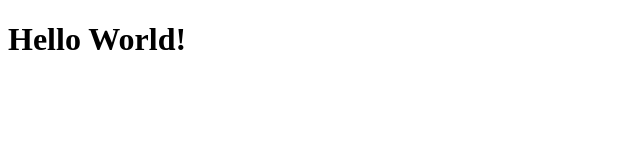
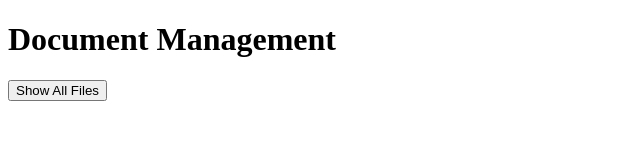
Before and after one commit to helhar1234/SWKOM_WS2024_GroupE, a plain HTML site: page PaperlessUI/index.html in a window 1280 px wide. Shown: the whole page, without its empty margins (0-640 px from the left). Drawn offline with Linux system fonts and the light colour scheme.

Commit message:
Added simple Web UI (not working rn)

```diff
--- a/PaperlessUI/index.html
+++ b/PaperlessUI/index.html
@@ -1,17 +1,17 @@
 <!doctype html>
-<html class="no-js" lang="">
-
+<html lang="en">
 <head>
     <meta charset="utf-8">
     <meta name="viewport" content="width=device-width, initial-scale=1">
-    <title>Hello World!</title>
+    <title>Document Management</title>
     <link rel="stylesheet" href="css/format.css">
     <script src="js/script.js"></script>
 </head>
-
 <body>
-<div id="content"></div>
-
+    <div id="content">
+        <h1>Document Management</h1>
+        <button type="button" onclick="showAllFiles()">Show All Files</button>
+        <div id="fileList"></div> <!-- Hier werden die Dokumente angezeigt -->
+    </div>
 </body>
-
 </html>
--- a/PaperlessUI/js/script.js
+++ b/PaperlessUI/js/script.js
@@ -1,3 +1,31 @@
 document.addEventListener("DOMContentLoaded", () => {
-    document.getElementById("content").innerHTML = "<h1>Hello World!</h1>"
-})
+    document.querySelector("button").addEventListener("click", showAllFiles);
+});
+
+
+async function showAllFiles() {
+    console.log("showAllFiles function called");  // Debug-Ausgabe
+
+    try {
+        console.log("Sending fetch request...");  // Debug-Ausgabe
+        const response = await fetch('http://paperlessrest:8081/api/documents', {
+            method: 'GET',
+            headers: {
+                'Accept': 'application/json'
+            }
+        });
+
+        console.log("Fetch request sent, processing response...");  // Debug-Ausgabe
+
+        if (!response.ok) {
+            throw new Error('Network response was not ok');
+        }
+
+        const data = await response.json();
+        console.log("Data received:", data);
+        document.getElementById("fileList").textContent = JSON.stringify(data, null, 2);
+    } catch (error) {
+        console.error('Error fetching documents:', error);
+        document.getElementById("fileList").textContent = 'Error fetching documents: ' + error.message;
+    }
+}
```
Also changed, not shown: 2 other files.
